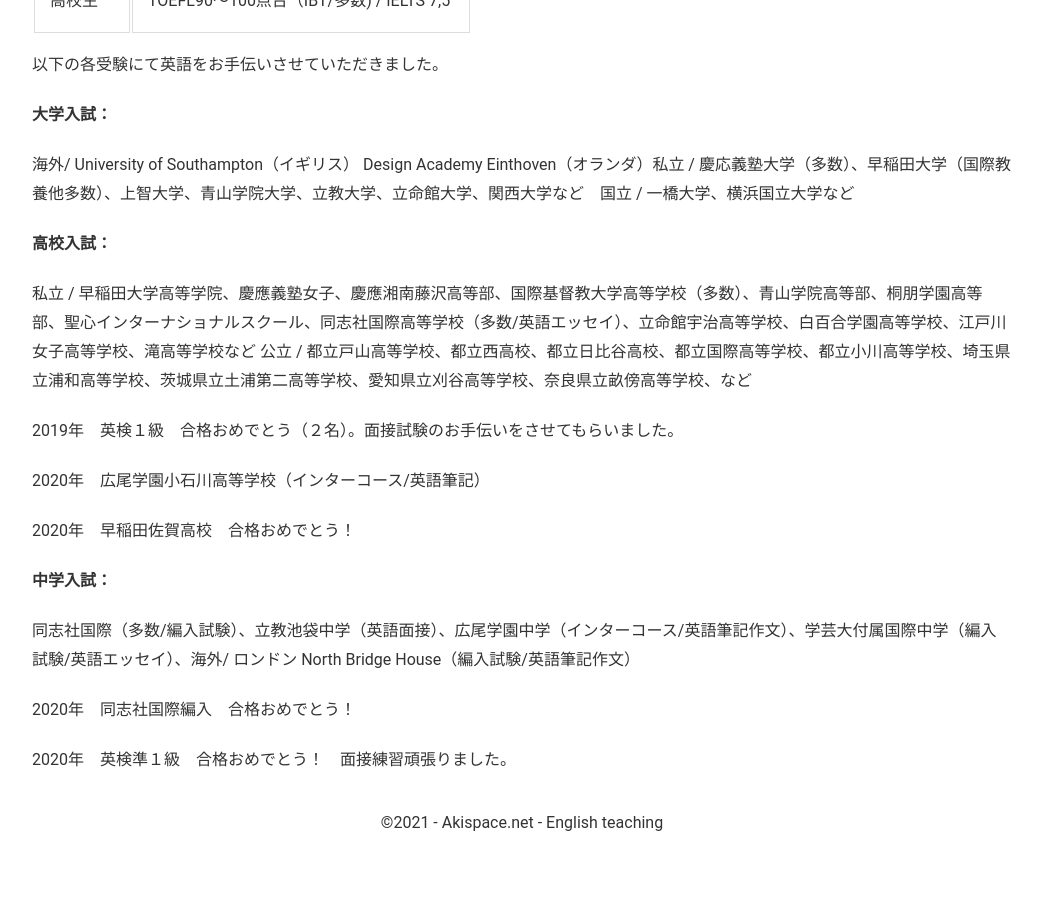
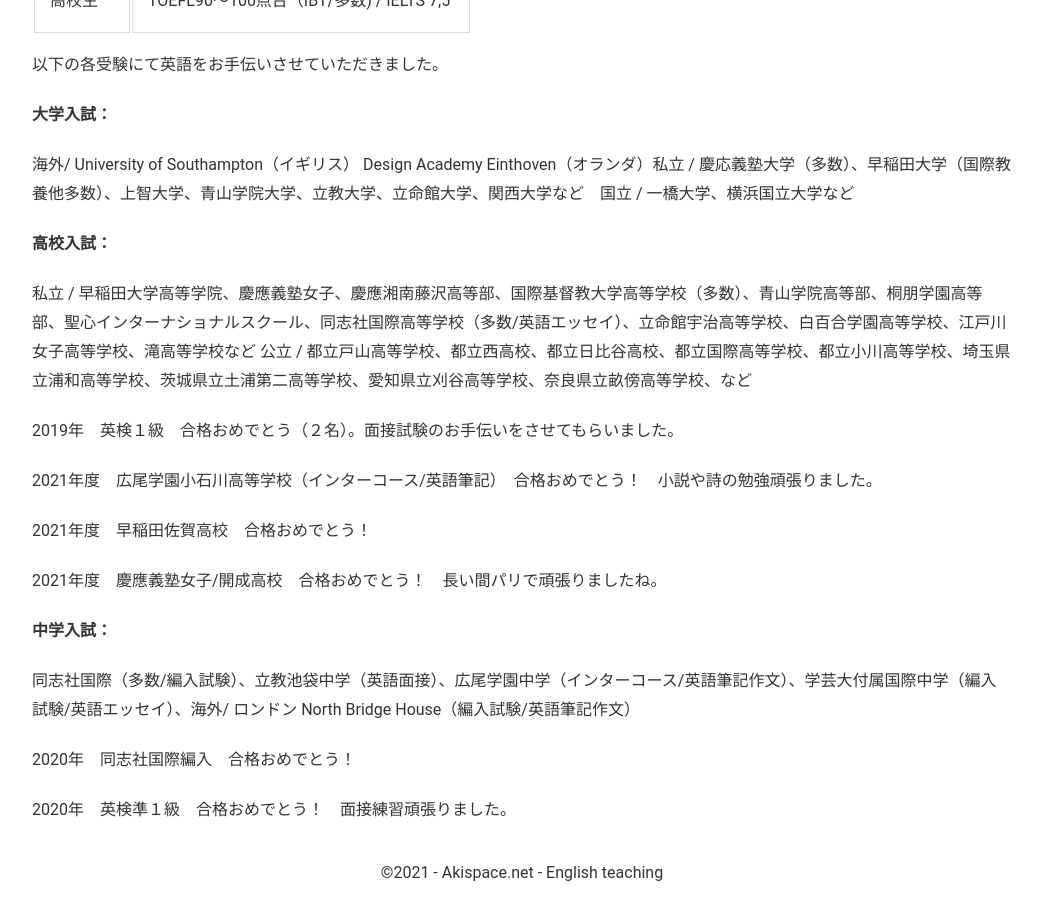
Before and after one commit to phocean/akispace, a Jekyll site: the page built from exam_results.md, in a window 1280 px wide and 900 px high, scrolled down 1743 px. Shown: the whole window, without its empty margins (118-1160 px from the left). Built offline with Jekyll 4.4.1, drawn with Linux system fonts in a browser that asks for light colours; before the commit the page ends 2593 px from its top, so only the background shows below that.

Commit message:
Update exam_results.md
one sentence added

```diff
--- a/exam_results.md
+++ b/exam_results.md
@@ -62,9 +62,12 @@
 
 2019年　英検１級　合格おめでとう（２名）。面接試験のお手伝いをさせてもらいました。
 
-2020年　広尾学園小石川高等学校（インターコース/英語筆記）
+2021年度　広尾学園小石川高等学校（インターコース/英語筆記）　合格おめでとう！　小説や詩の勉強頑張りました。
 
-2020年　早稲田佐賀高校　合格おめでとう！
+2021年度　早稲田佐賀高校　合格おめでとう！
+
+2021年度　慶應義塾女子/開成高校　合格おめでとう！　長い間パリで頑張りましたね。
+
 
 <strong>中学入試：</strong>
 
```
